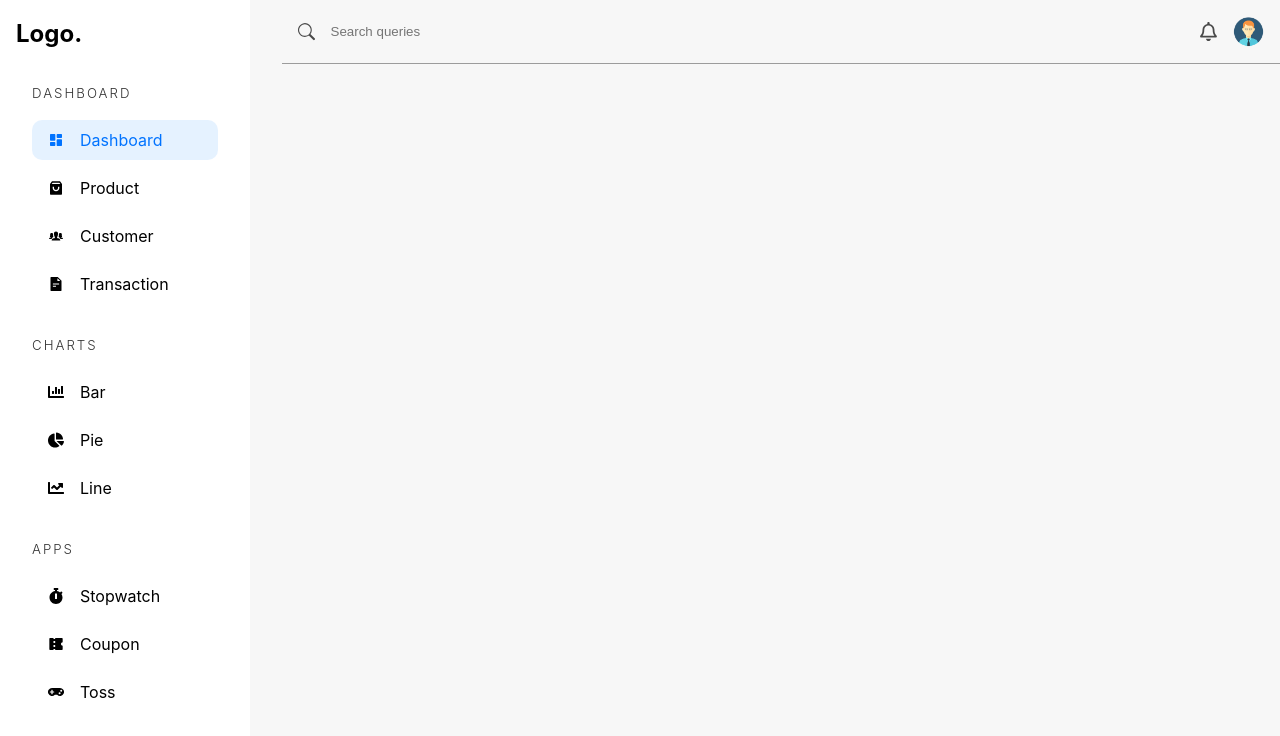
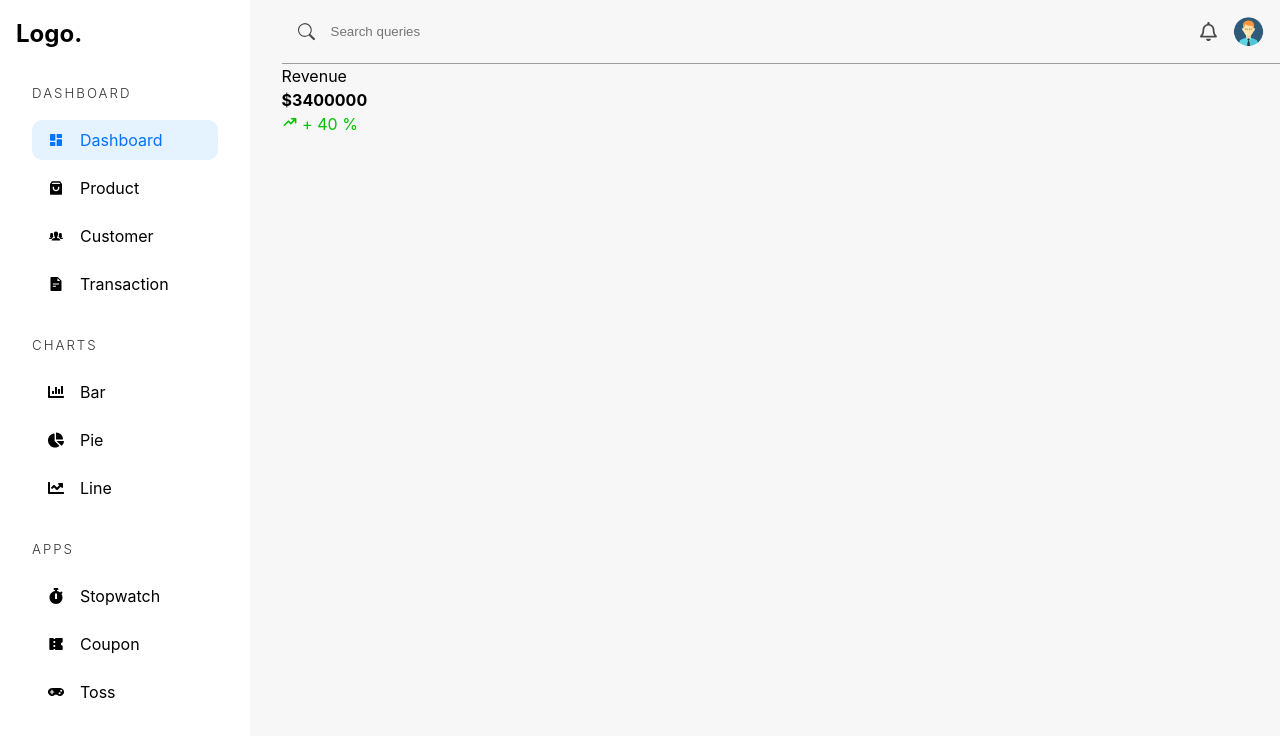
Before and after one commit to saqlain-shahid/adminpanel, a React (Vite) app: page /admin/dashboard in a window 1280 px wide. Shown: the top 736 px of the page. Built offline with nearby package versions, Linux system fonts and the light colour scheme.

Commit message:
added new lines of code

```diff
--- a/src/pages/Dashboard.tsx
+++ b/src/pages/Dashboard.tsx
@@ -2,6 +2,7 @@ import { BsSearch } from 'react-icons/bs'
 import AdminSidebar from '../components/AdminSidebar'
 import { FaRegBell } from 'react-icons/fa'
 import userImg from '../assets/admin.png'
+import { HiTrendingDown, HiTrendingUp } from 'react-icons/hi'
 
 const Dashboard = () => {
   return (
@@ -13,11 +14,40 @@ const Dashboard = () => {
                 <input type="text" placeholder='Search queries' />
                 <FaRegBell/>
                 <img src={userImg} alt="" />
-
             </div>
+            <section className='widget-container'>
+                <WidgetItem
+                  percent={40}
+                  amount={true}
+                  value={3400000}
+                  heading={'Revenue'}
+                  color={'rgb(0,115,255)'}
+                  />
+            </section>
         </main>
     </div>
   )
 }
 
+interface WidgetItemProps{
+  heading:string;
+  value:number;
+  percent:number;
+  color:string;
+  amount?:boolean;
+}
+const WidgetItem = ({heading,value,percent,color,amount}) => <article className='widget'>
+    <div className='widgetInfo'>
+        <p>{heading}</p>
+        <h4>{amount? `$${value}` : value}</h4>
+        {
+          percent > 0 ? (
+            <span className='green'><HiTrendingUp/> + {percent} % {' '}</span>
+          ) : (
+            <span className='red'><HiTrendingDown/> - {percent} % {' '}</span>
+          )
+        }
+    </div>
+</article>;
+
 export default Dashboard
--- a/src/styles/_dashboard.scss
+++ b/src/styles/_dashboard.scss
@@ -14,7 +14,9 @@
             opacity: 0.7;
         }
         >img{
-            @include square(2rem)
+            @include square(2rem);
+            border-radius: 50%;
+
         }
     }
 }
```
